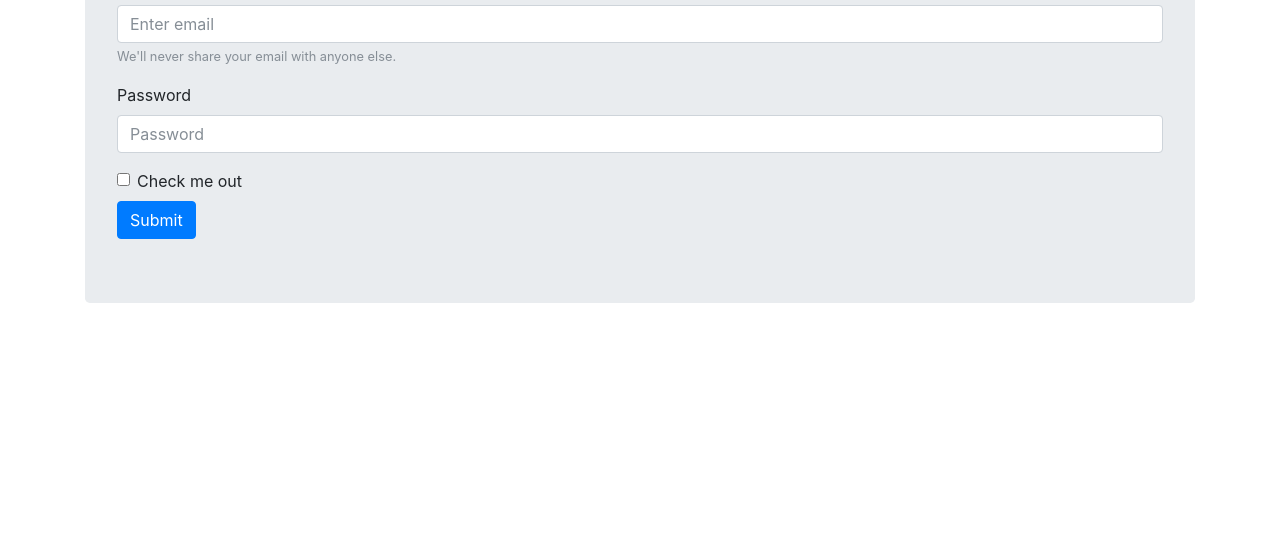
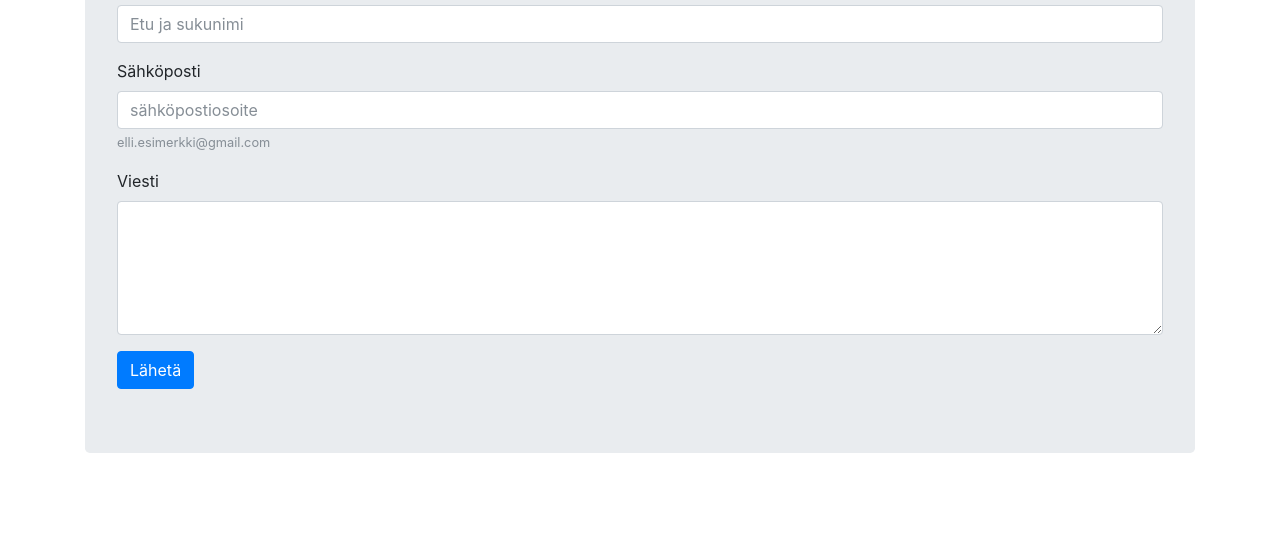
Before and after one commit to Tonizziva/PsykoositTulille, a plain HTML site: page index.html in a window 1280 px wide. Shown: the part 241-800 px from the top of the page. Drawn offline with nearby package versions, Linux system fonts and the light colour scheme.

Commit message:
Add files via upload
index.html muokkausta

```diff
--- a/index.html
+++ b/index.html
@@ -50,24 +50,22 @@
     <!-- jumbotron -->
     <div class="container">
         <div class="jumbotron">
-            <h1 class="display-3">Hello, world!</h1>
+            <h1 class="display-3">Moi RONI!</h1>
             <form>
-              <div class="form-group">
-                <label for="exampleInputEmail1">Email address</label>
-                <input type="email" class="form-control" id="exampleInputEmail1" aria-describedby="emailHelp" placeholder="Enter email">
-                <small id="emailHelp" class="form-text text-muted">We'll never share your email with anyone else.</small>
-              </div>
-              <div class="form-group">
-                <label for="exampleInputPassword1">Password</label>
-                <input type="password" class="form-control" id="exampleInputPassword1" placeholder="Password">
-              </div>
-              <div class="form-check">
-                <label class="form-check-label">
-                  <input type="checkbox" class="form-check-input">
-                  Check me out
-                </label>
-              </div>
-              <button type="submit" class="btn btn-primary">Submit</button>
+                <div class="form-group">
+                    <label for="exampleInputEmail1">Nimi</label>
+                    <input type="name" class="form-control" id="name" aria-describedby="name" placeholder="Etu ja sukunimi">
+                </div>
+                <div class="form-group">
+                    <label for="exampleInputEmail1">Sähköposti</label>
+                    <input type="email" class="form-control" id="exampleInputEmail1" placeholder="sähköpostiosoite">
+                    <small id="emailHelp" class="form-text text-muted">elli.esimerkki@gmail.com</small>
+                </div>
+                <div class="form-group">
+                    <label for="comment">Viesti</label>
+                    <textarea class="form-control" rows="5" id="comment"></textarea>
+                </div>
+                    <button type="submit" class="btn btn-primary">Lähetä</button>
             </form>
         </div>
     </div>
```
